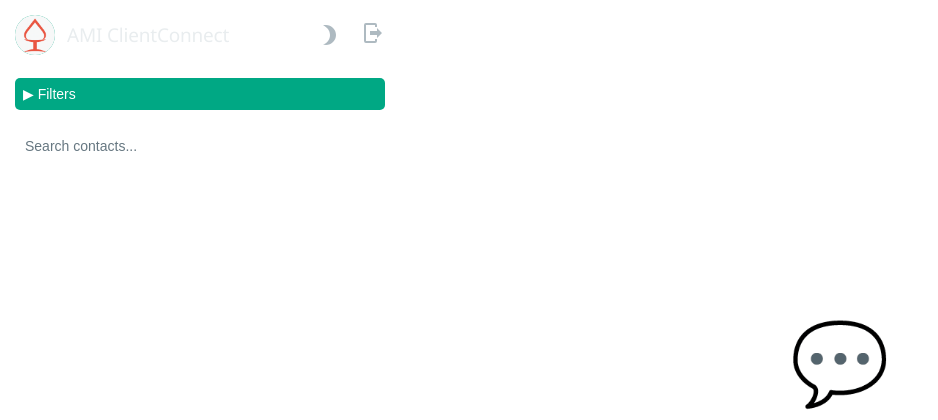
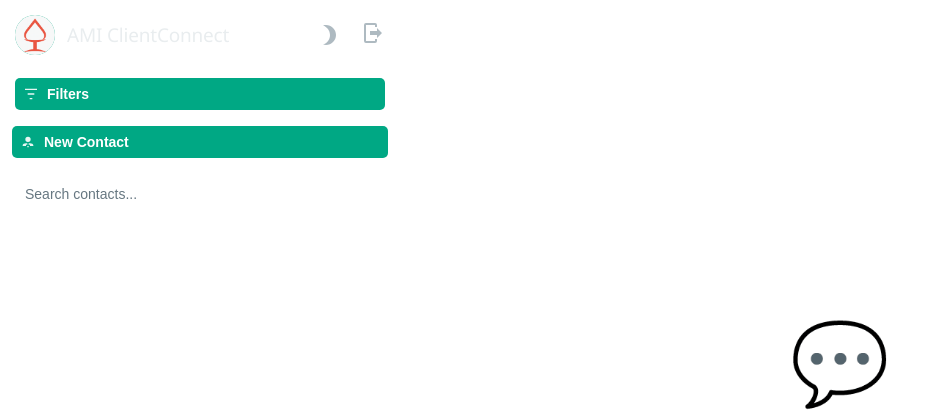
Before and after one commit to Aswinthmani2003/frontend-dashboard, a Flask app: page / in a window 1280 px wide. Shown: the top 420 px of the page, without its empty margins (0-938 px from the left). Run offline with Flask 3, Linux system fonts and the light colour scheme; the visitor is signed in with stand-in values (Sample User, id 1).

Commit message:
Update index.html

```diff
--- a/templates/index.html
+++ b/templates/index.html
@@ -1,12 +1,14 @@
 <!DOCTYPE html>
 <html lang="en">
-
   <head>
-    <meta charset="UTF-8">
-    <meta name="viewport" content="width=device-width, initial-scale=1.0">
+    <meta charset="UTF-8" />
+    <meta name="viewport" content="width=device-width, initial-scale=1.0" />
     <title>AMI ClientConnect - WhatsApp</title>
-    <link rel="icon" href="{{ url_for('static', filename='favicon.ico') }}?v=1">
-    <link rel="stylesheet" href="{{ url_for('static', filename='whatsapp.css') }}">
+    <link rel="icon" href="{{ url_for('static', filename='favicon.ico') }}" />
+    <link
+      rel="stylesheet"
+      href="{{ url_for('static', filename='whatsapp.css') }}"
+    />
   </head>
 
   <body class="{{ theme }}-theme">
@@ -45,31 +71,74 @@
 
         <!-- Filters Toggle -->
         <div class="filters-toggle">
-                <button id="filterToggleBtn" class="filter-btn">▶ Filters</button>
+          <button id="filterToggleBtn" class="filter-btn">
+            <span class="btn-icon">
+              <!-- Filter icon -->
+              <svg
+                viewBox="0 0 24 24"
+                width="16"
+                height="16"
+                fill="currentColor"
+              >
+                <path d="M3 4h18v2H3V4zm4 7h10v2H7v-2zm3 7h4v2h-4v-2z" />
+              </svg>
+            </span>
+            <span class="btn-text">Filters</span>
+          </button>
         </div>
 
         <!-- Filters Panel -->
-            <div id="filtersPanel" class="filters-panel" style="display: none;">
+        <div id="filtersPanel" class="filters-panel" style="display: none">
           <label class="filter-label">
-                    <input type="checkbox" id="filterByDate"> 📅 Enable date filter
+            <input type="checkbox" id="filterByDate" /> 📅 Enable date filter
           </label>
-                <input type="date" id="filterDate" class="filter-input" disabled>
+          <input type="date" id="filterDate" class="filter-input" disabled />
 
           <label class="filter-label">
-                    <input type="checkbox" id="filterOnlyFU"> 🔴 Show only follow-up clients
+            <input type="checkbox" id="filterOnlyFU" /> 🔴 Show only follow-up
+            clients
           </label>
 
           <label class="filter-label">
-                    <input type="checkbox" id="filterUnread"> 🟢 Show only unread messages
+            <input type="checkbox" id="filterUnread" /> 🟢 Show only unread
+            messages
           </label>
 
           <div class="filter-buttons">
-                    <button id="applyFilters" class="apply-filters-btn">Apply Filters</button>
-                    <button id="removeFilters" class="remove-filters-btn">Remove Filters</button>
+            <button id="applyFilters" class="apply-filters-btn">
+              Apply Filters
+            </button>
+            <button id="removeFilters" class="remove-filters-btn">
+              Remove Filters
+            </button>
           </div>
         </div>
+        <div class="add-contact-bar">
+          <button class="filter-btn" id="addContactBtn">
+            <span class="btn-icon">
+              <!-- Plus/User icon -->
+              <svg
+                viewBox="0 0 24 24"
+                width="16"
+                height="16"
+                fill="currentColor"
+              >
+                <path
+                  d="M15 14c2.7 0 5 1.3 5 3v1H4v-1c0-1.7 2.3-3 5-3h6zm-3-2a4 4 0 1 0 0-8 4 4 0 0 0 0 8zm1 4v-2h-2v2H9v2h2v2h2v-2h2v-2h-2z"
+                />
+              </svg>
+            </span>
+            <span class="btn-text">New Contact</span>
+          </button>
+        </div>
+
         <div class="search-bar">
-                <input type="text" class="search-input" placeholder="Search contacts..." id="searchContacts">
+          <input
+            type="text"
+            class="search-input"
+            placeholder="Search contacts..."
+            id="searchContacts"
+          />
         </div>
 
         <div class="chat-list" id="contactsList">
```
Also changed, not shown: other parts of templates/index.html (+84 -44 lines). Lines whose indentation alone changed are shown as unchanged.
